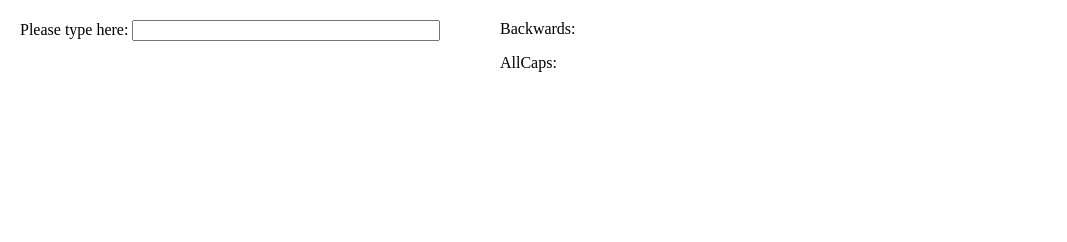
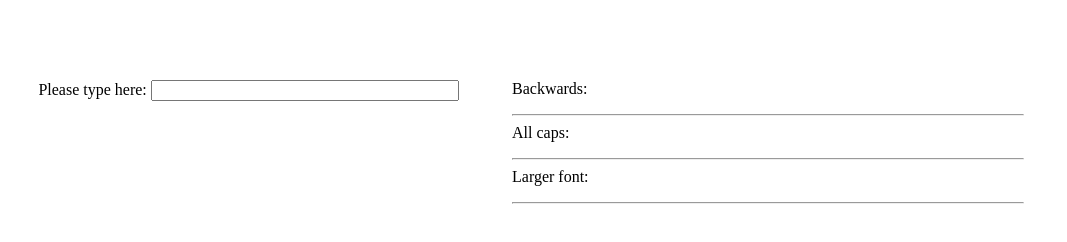
Before and after one commit to JinglinTan/react_coding_challenge, a React app: page / in a window 1280 px wide. Shown: the whole page, without its empty margins (0-1067 px from the left). Built offline with nearby package versions, Linux system fonts and the light colour scheme.

Commit message:
Added LargerFontOutput.js. Updated App.js, App.css and AllCapsOutput.js

```diff
--- a/src/components/AllCapsOutput.js
+++ b/src/components/AllCapsOutput.js
@@ -1,7 +1,7 @@
 import React from "react";
 
 class AllCapsOutput extends React.Component {
-  state = { labelText: "AllCaps: " };
+  state = { labelText: "All caps: " };
 
   render() {
     return (
--- a/src/components/App.js
+++ b/src/components/App.js
@@ -3,6 +3,7 @@ import React from "react";
 import UserInput from "./UserInput";
 import BackwardOutput from "./BackwardOutput";
 import AllCapsOutput from "./AllCapsOutput";
+import LargerFontOutput from "./LargerFontOutput";
 
 class App extends React.Component {
   state = { input: "", backwardOutput: "", allCapsOutput: "" };
@@ -36,7 +37,11 @@ class App extends React.Component {
         </div>
         <div className="output">
           <BackwardOutput output={this.state.backwardOutput} />
+          <hr></hr>
           <AllCapsOutput output={this.state.allCapsOutput} />
+          <hr></hr>
+          <LargerFontOutput output={this.state.input} />
+          <hr></hr>
         </div>
       </div>
     );
--- a/src/components/CSS/App.css
+++ b/src/components/CSS/App.css
@@ -1,17 +1,28 @@
+/* App */
+
 .input {
   position: absolute;
-  top: 20px;
-  left: 20px;
+  top: 10%;
+  left: 3%;
 }
 
 .output {
   position: absolute;
-  top: 20px;
-  left: 500px;
-  width: 600px;
+  top: 10%;
+  left: 40%;
+  width: 40%;
   word-wrap: break-word;
 }
+
+/* UserInput */
 
 .input_bar {
   width: 300px;
 }
+
+/* LargerFontOutput */
+
+.larger-font-p {
+  font-size: 200%;
+  margin: 16px 0;
+}
--- /dev/null
+++ b/src/components/LargerFontOutput.js
@@ -0,0 +1,18 @@
+import React from "react";
+
+class LargerFontOutput extends React.Component {
+  state = { labelText: "Larger font:" };
+
+  render() {
+    return (
+      <div>
+        <label>
+          {this.state.labelText}
+          <p className="larger-font-p">{this.props.output}</p>
+        </label>
+      </div>
+    );
+  }
+}
+
+export default LargerFontOutput;
```
